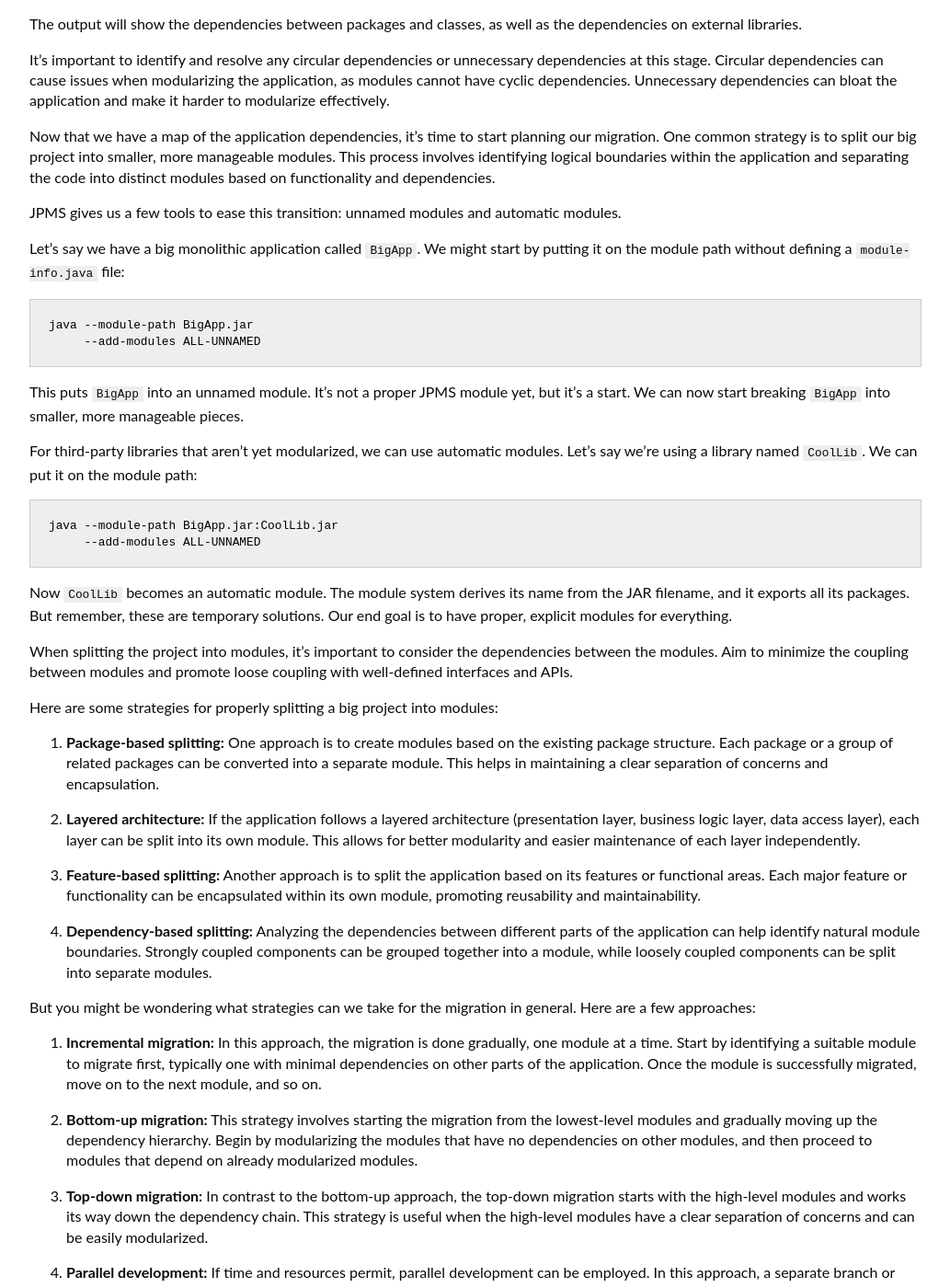
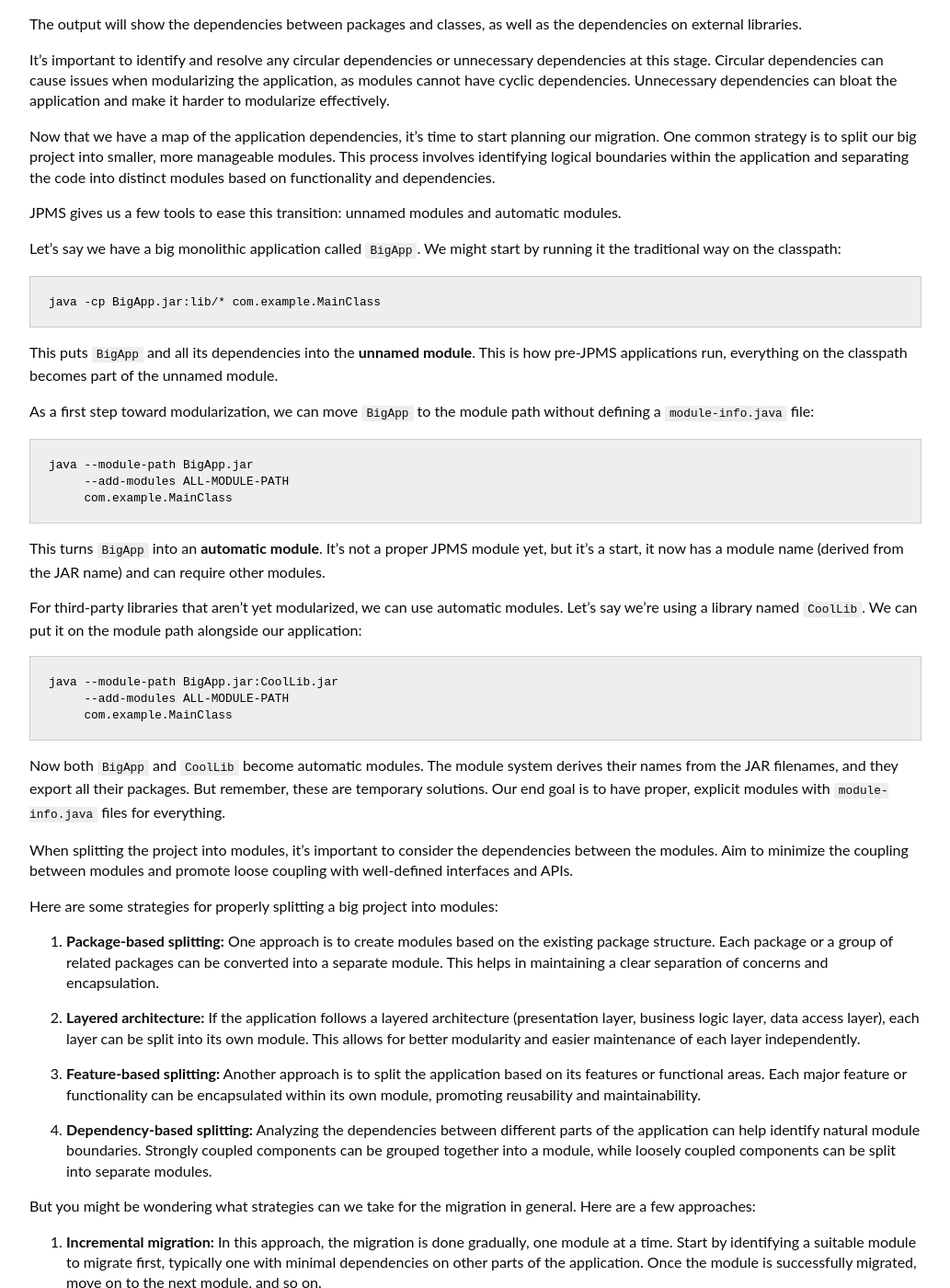
Before and after one commit to eh3rrera/ocpj17-book, a Jekyll site: the page built from ch13.md, in a window 1280 px wide and 1400 px high, scrolled down 41600 px. Shown: the whole window at 92% size, without its empty margins (123-1156 px from the left). Built offline with Jekyll 4.4.1, drawn with Linux system fonts in a browser that asks for light colours; nearby versions of some CDN libraries.

Commit message:
Fix error about unnamed and automatic modules

````diff
--- a/ch13.md
+++ b/ch13.md
@@ -1817,22 +1817,33 @@ Now that we have a map of the application dependencies, it's time to start plann
 
 JPMS gives us a few tools to ease this transition: unnamed modules and automatic modules.
 
-Let's say we have a big monolithic application called `BigApp`. We might start by putting it on the module path without defining a `module-info.java` file:
+Let's say we have a big monolithic application called `BigApp`. We might start by running it the traditional way on the classpath:
+
+```
+java -cp BigApp.jar:lib/* com.example.MainClass
+```
+
+This puts `BigApp` and all its dependencies into the **unnamed module**. This is how pre-JPMS applications run, everything on the classpath becomes part of the unnamed module.
+
+As a first step toward modularization, we can move `BigApp` to the module path without defining a `module-info.java` file:
+
 ```
 java --module-path BigApp.jar
-     --add-modules ALL-UNNAMED
-```
-
-This puts `BigApp` into an unnamed module. It's not a proper JPMS module yet, but it's a start. We can now start breaking `BigApp` into smaller, more manageable pieces.
-
-For third-party libraries that aren't yet modularized, we can use automatic modules. Let's say we're using a library named `CoolLib`. We can put it on the module path:
+     --add-modules ALL-MODULE-PATH
+     com.example.MainClass
+```
+
+This turns `BigApp` into an **automatic module**. It's not a proper JPMS module yet, but it's a start, it now has a module name (derived from the JAR name) and can require other modules.
+
+For third-party libraries that aren't yet modularized, we can use automatic modules. Let's say we're using a library named `CoolLib`. We can put it on the module path alongside our application:
+
 ```
 java --module-path BigApp.jar:CoolLib.jar
-     --add-modules ALL-UNNAMED
-```
-
-Now `CoolLib` becomes an automatic module. The module system derives its name from the JAR filename, and it exports all its packages.
-But remember, these are temporary solutions. Our end goal is to have proper, explicit modules for everything.
+     --add-modules ALL-MODULE-PATH
+     com.example.MainClass
+```
+
+Now both `BigApp` and `CoolLib` become automatic modules. The module system derives their names from the JAR filenames, and they export all their packages. But remember, these are temporary solutions. Our end goal is to have proper, explicit modules with `module-info.java` files for everything.
 
 When splitting the project into modules, it's important to consider the dependencies between the modules. Aim to minimize the coupling between modules and promote loose coupling with well-defined interfaces and APIs.
 
````
